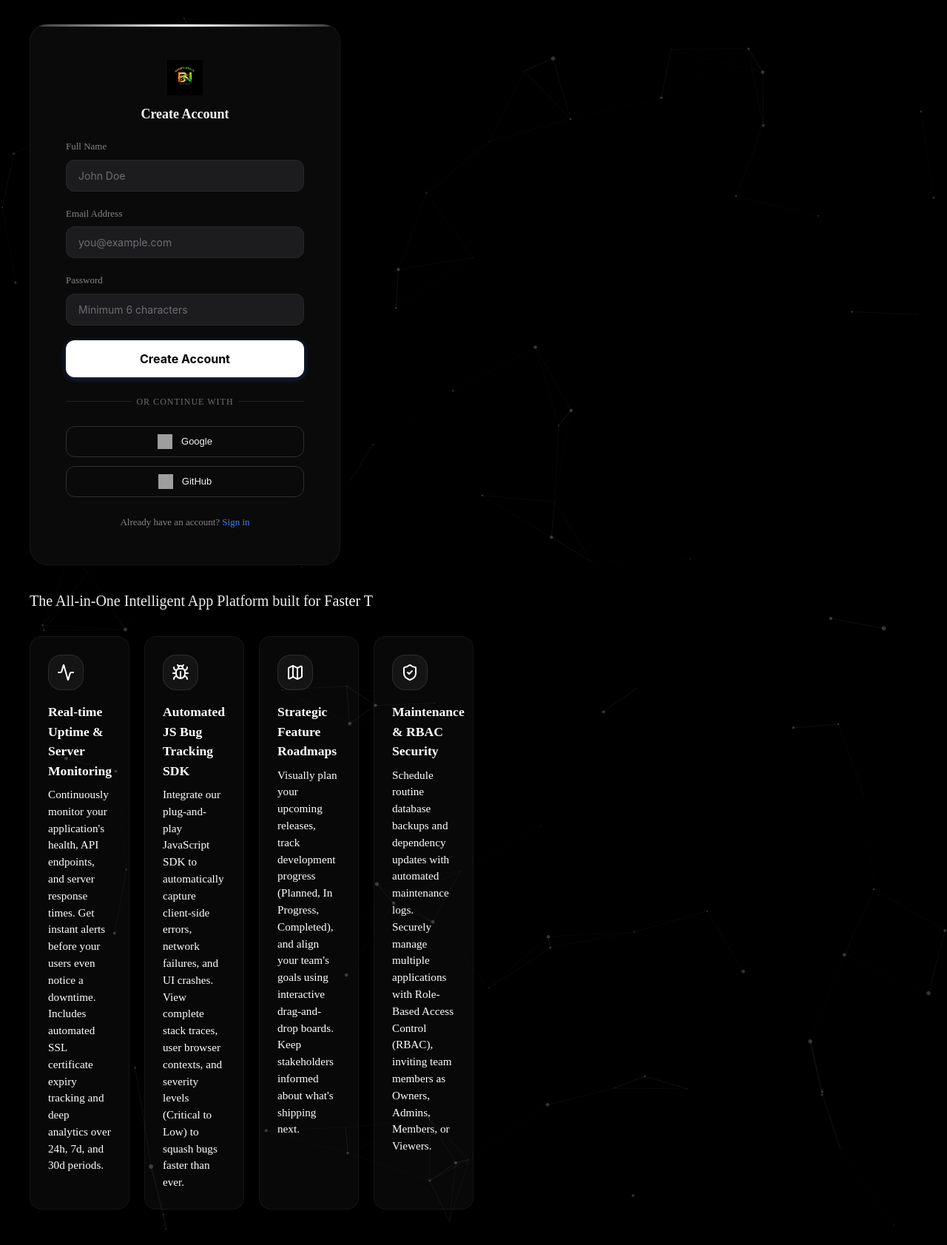
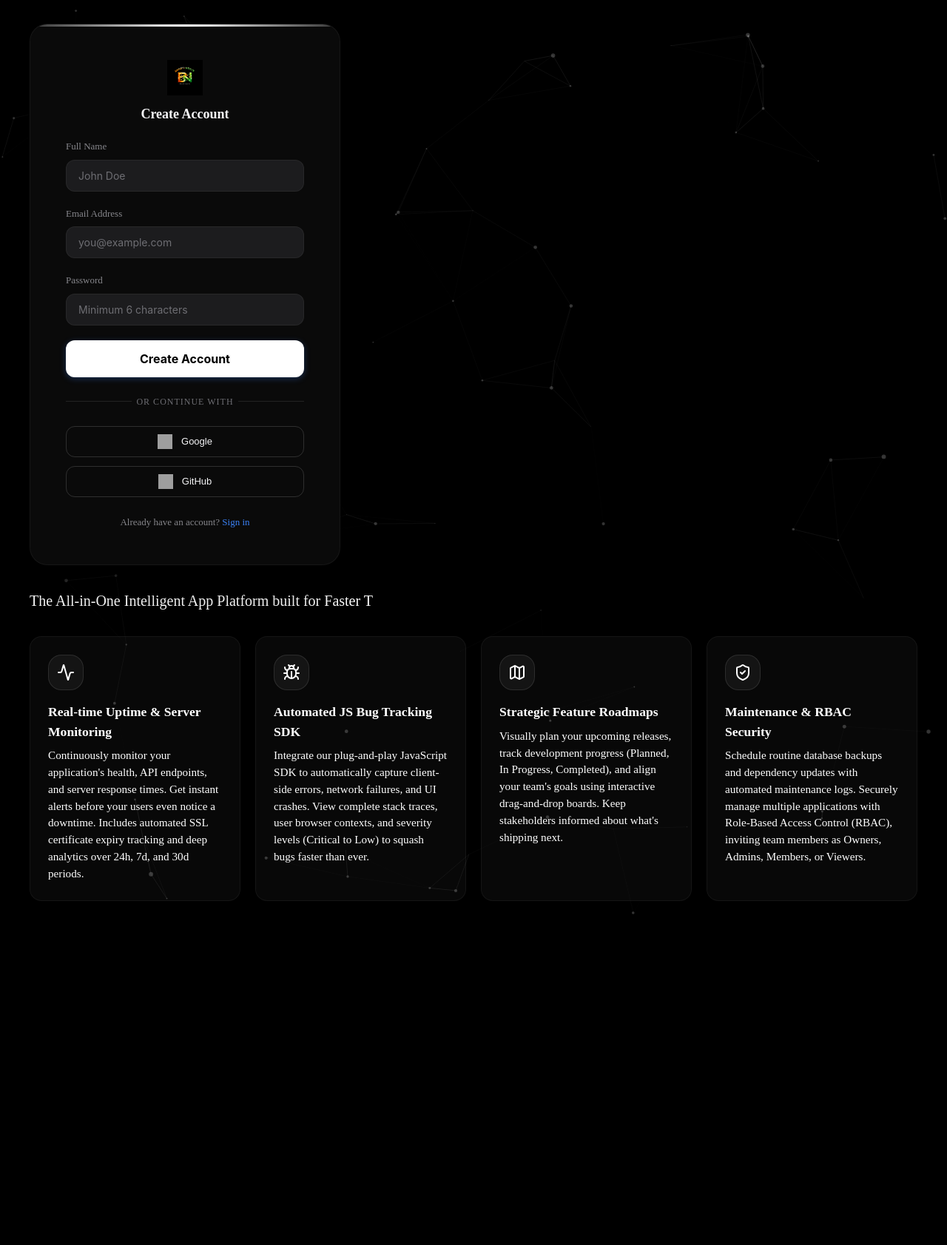
Before and after one commit to samarth3394/BhartiAppplus, a Flask app: page /register in a window 1280 px wide. Shown: the whole page at 74% size. After the commit the page ends 1236 px from the top, so only its background shows below. Run offline with Flask 3, Linux system fonts and the light colour scheme; grey boxes are pictures that could not be loaded.

Commit message:
Fix: Increase auth-left max-width and add cache-buster for style.css

```diff
--- a/static/css/style.css
+++ b/static/css/style.css
@@ -195,7 +195,7 @@ a:hover {
 
 .auth-left {
     flex: 1;
-    max-width: 600px;
+    max-width: 100%;
     display: flex;
     flex-direction: column;
     z-index: 10;
--- a/templates/auth/login.html
+++ b/templates/auth/login.html
@@ -7,7 +7,7 @@
     <title>Login — Nexvora</title>
     <link rel="preconnect" href="https://fonts.googleapis.com">
     <link href="https://fonts.googleapis.com/css2?family=Inter:wght@300;400;500;600;700;800&display=swap" rel="stylesheet">
-    <link rel="stylesheet" href="{{ url_for('static', filename='css/style.css') }}">
+    <link rel="stylesheet" href="{{ url_for('static', filename='css/style.css') }}?v=2">
     <script src="https://unpkg.com/lucide@latest"></script>
 </head>
 <body>
--- a/templates/auth/register.html
+++ b/templates/auth/register.html
@@ -7,7 +7,7 @@
     <title>Register — Nexvora</title>
     <link rel="preconnect" href="https://fonts.googleapis.com">
     <link href="https://fonts.googleapis.com/css2?family=Inter:wght@300;400;500;600;700;800&display=swap" rel="stylesheet">
-    <link rel="stylesheet" href="{{ url_for('static', filename='css/style.css') }}">
+    <link rel="stylesheet" href="{{ url_for('static', filename='css/style.css') }}?v=2">
     <script src="https://unpkg.com/lucide@latest"></script>
 </head>
 <body>
```
